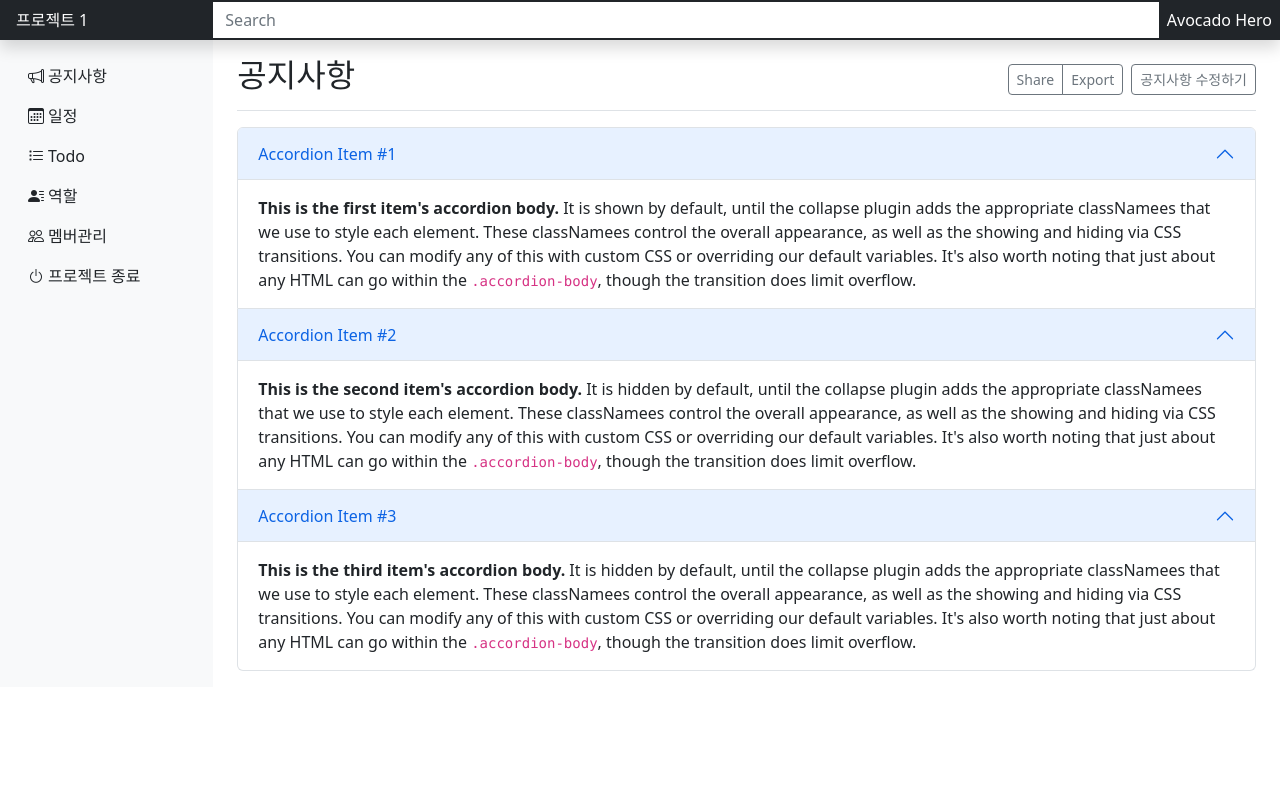
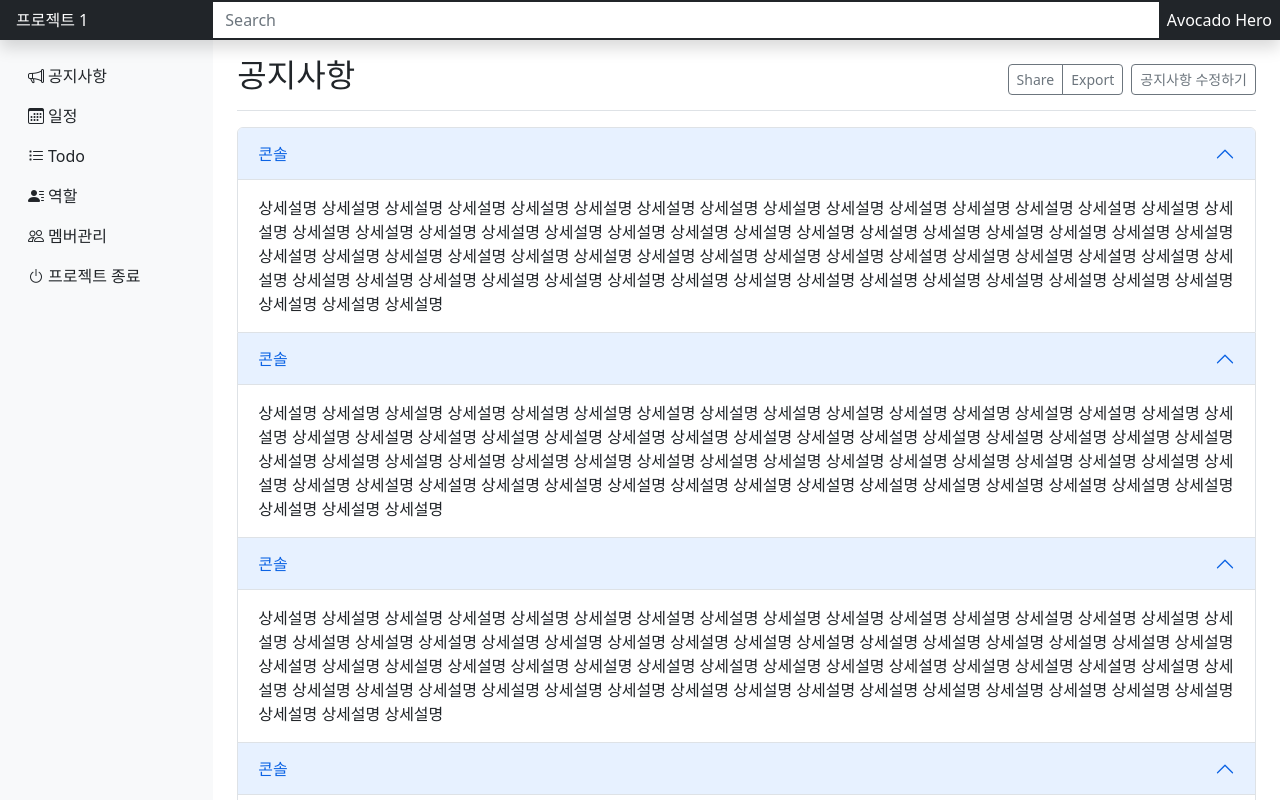
Before and after one commit to KGU-Team-Avocado/avocado-hero-web, a React (Create React App) app: page /project/1 in a window 1280 px wide. Shown: the top 800 px of the page. Built offline with nearby package versions, Linux system fonts and the light colour scheme.

Commit message:
공지사항 state적용

```diff
--- a/src/container/group/project/ProjectContainer.js
+++ b/src/container/group/project/ProjectContainer.js
@@ -1,4 +1,29 @@
+import { useState } from "react"
+
 export default () => {
+    const [notices, setNotices] = useState([
+        {
+            _id: 0,
+            title: "콘솔",
+            description: "상세설명 상세설명 상세설명 상세설명 상세설명 상세설명 상세설명 상세설명 상세설명 상세설명 상세설명 상세설명 상세설명 상세설명 상세설명 상세설명 상세설명 상세설명 상세설명 상세설명 상세설명 상세설명 상세설명 상세설명 상세설명 상세설명 상세설명 상세설명 상세설명 상세설명 상세설명 상세설명 상세설명 상세설명 상세설명 상세설명 상세설명 상세설명 상세설명 상세설명 상세설명 상세설명 상세설명 상세설명 상세설명 상세설명 상세설명 상세설명 상세설명 상세설명 상세설명 상세설명 상세설명 상세설명 상세설명 상세설명 상세설명 상세설명 상세설명 상세설명 상세설명 상세설명 상세설명 상세설명 상세설명 ",
+        },
+        {
+            _id: 1,
+            title: "콘솔",
+            description: "상세설명 상세설명 상세설명 상세설명 상세설명 상세설명 상세설명 상세설명 상세설명 상세설명 상세설명 상세설명 상세설명 상세설명 상세설명 상세설명 상세설명 상세설명 상세설명 상세설명 상세설명 상세설명 상세설명 상세설명 상세설명 상세설명 상세설명 상세설명 상세설명 상세설명 상세설명 상세설명 상세설명 상세설명 상세설명 상세설명 상세설명 상세설명 상세설명 상세설명 상세설명 상세설명 상세설명 상세설명 상세설명 상세설명 상세설명 상세설명 상세설명 상세설명 상세설명 상세설명 상세설명 상세설명 상세설명 상세설명 상세설명 상세설명 상세설명 상세설명 상세설명 상세설명 상세설명 상세설명 상세설명 ",
+        },
+        {
+            _id: 2,
+            title: "콘솔",
+            description: "상세설명 상세설명 상세설명 상세설명 상세설명 상세설명 상세설명 상세설명 상세설명 상세설명 상세설명 상세설명 상세설명 상세설명 상세설명 상세설명 상세설명 상세설명 상세설명 상세설명 상세설명 상세설명 상세설명 상세설명 상세설명 상세설명 상세설명 상세설명 상세설명 상세설명 상세설명 상세설명 상세설명 상세설명 상세설명 상세설명 상세설명 상세설명 상세설명 상세설명 상세설명 상세설명 상세설명 상세설명 상세설명 상세설명 상세설명 상세설명 상세설명 상세설명 상세설명 상세설명 상세설명 상세설명 상세설명 상세설명 상세설명 상세설명 상세설명 상세설명 상세설명 상세설명 상세설명 상세설명 상세설명 ",
+        },
+        {
+            _id: 3,
+            title: "콘솔",
+            description: "상세설명 상세설명 상세설명 상세설명 상세설명 상세설명 상세설명 상세설명 상세설명 상세설명 상세설명 상세설명 상세설명 상세설명 상세설명 상세설명 상세설명 상세설명 상세설명 상세설명 상세설명 상세설명 상세설명 상세설명 상세설명 상세설명 상세설명 상세설명 상세설명 상세설명 상세설명 상세설명 상세설명 상세설명 상세설명 상세설명 상세설명 상세설명 상세설명 상세설명 상세설명 상세설명 상세설명 상세설명 상세설명 상세설명 상세설명 상세설명 상세설명 상세설명 상세설명 상세설명 상세설명 상세설명 상세설명 상세설명 상세설명 상세설명 상세설명 상세설명 상세설명 상세설명 상세설명 상세설명 상세설명 ",
+        },
+    ]);
+
     return (
         <>
             <div className="d-flex justify-content-between flex-wrap flex-md-nowrap align-items-center pt-3 pb-2 mb-3 border-bottom">
@@ -15,42 +40,20 @@ export default () => {
             </div>
 
             <div className="accordion mb-3" id="accordionPanelsStayOpenExample">
-                <div className="accordion-item">
-                    <h2 className="accordion-header" id="panelsStayOpen-headingOne">
-                        <button className="accordion-button" type="button" data-bs-toggle="collapse" data-bs-target="#panelsStayOpen-collapseOne" aria-expanded="true" aria-controls="panelsStayOpen-collapseOne">
-                            Accordion Item #1
-                        </button>
-                    </h2>
-                    <div id="panelsStayOpen-collapseOne" className="accordion-collapse collapse show" aria-labelledby="panelsStayOpen-headingOne">
-                        <div className="accordion-body">
-                            <strong>This is the first item's accordion body.</strong> It is shown by default, until the collapse plugin adds the appropriate classNamees that we use to style each element. These classNamees control the overall appearance, as well as the showing and hiding via CSS transitions. You can modify any of this with custom CSS or overriding our default variables. It's also worth noting that just about any HTML can go within the <code>.accordion-body</code>, though the transition does limit overflow.
+                {notices.map((notice) => (
+                    <div className="accordion-item" key={notice._id} id={"panelsStayOpen-heading"+notice._id}>
+                        <h2 className="accordion-header">
+                            <button className="accordion-button" type="button" data-bs-toggle="collapse" data-bs-target={"#panelsStayOpen-collapse"+notice._id} aria-expanded="true" aria-controls="panelsStayOpen-collapseOne">
+                                {notice.title}
+                            </button>
+                        </h2>
+                        <div id={"panelsStayOpen-collapse"+notice._id} className="accordion-collapse collapse show" aria-labelledby={"panelsStayOpen-heading"+notice._id}>
+                            <div className="accordion-body">
+                                {notice.description}
+                            </div>
                         </div>
                     </div>
-                </div>
-                <div className="accordion-item">
-                    <h2 className="accordion-header" id="panelsStayOpen-headingTwo">
-                        <button className="accordion-button" type="button" data-bs-toggle="collapse" data-bs-target="#panelsStayOpen-collapseTwo" aria-expanded="false" aria-controls="panelsStayOpen-collapseTwo">
-                            Accordion Item #2
-                        </button>
-                    </h2>
-                    <div id="panelsStayOpen-collapseTwo" className="accordion-collapse collapse show" aria-labelledby="panelsStayOpen-headingTwo">
-                        <div className="accordion-body">
-                            <strong>This is the second item's accordion body.</strong> It is hidden by default, until the collapse plugin adds the appropriate classNamees that we use to style each element. These classNamees control the overall appearance, as well as the showing and hiding via CSS transitions. You can modify any of this with custom CSS or overriding our default variables. It's also worth noting that just about any HTML can go within the <code>.accordion-body</code>, though the transition does limit overflow.
-                        </div>
-                    </div>
-                </div>
-                <div className="accordion-item">
-                    <h2 className="accordion-header" id="panelsStayOpen-headingThree">
-                        <button className="accordion-button" type="button" data-bs-toggle="collapse" data-bs-target="#panelsStayOpen-collapseThree" aria-expanded="false" aria-controls="panelsStayOpen-collapseThree">
-                            Accordion Item #3
-                        </button>
-                    </h2>
-                    <div id="panelsStayOpen-collapseThree" className="accordion-collapse collapse show" aria-labelledby="panelsStayOpen-headingThree">
-                        <div className="accordion-body">
-                            <strong>This is the third item's accordion body.</strong> It is hidden by default, until the collapse plugin adds the appropriate classNamees that we use to style each element. These classNamees control the overall appearance, as well as the showing and hiding via CSS transitions. You can modify any of this with custom CSS or overriding our default variables. It's also worth noting that just about any HTML can go within the <code>.accordion-body</code>, though the transition does limit overflow.
-                        </div>
-                    </div>
-                </div>
+                ))}
             </div>
         </>
     )
```
